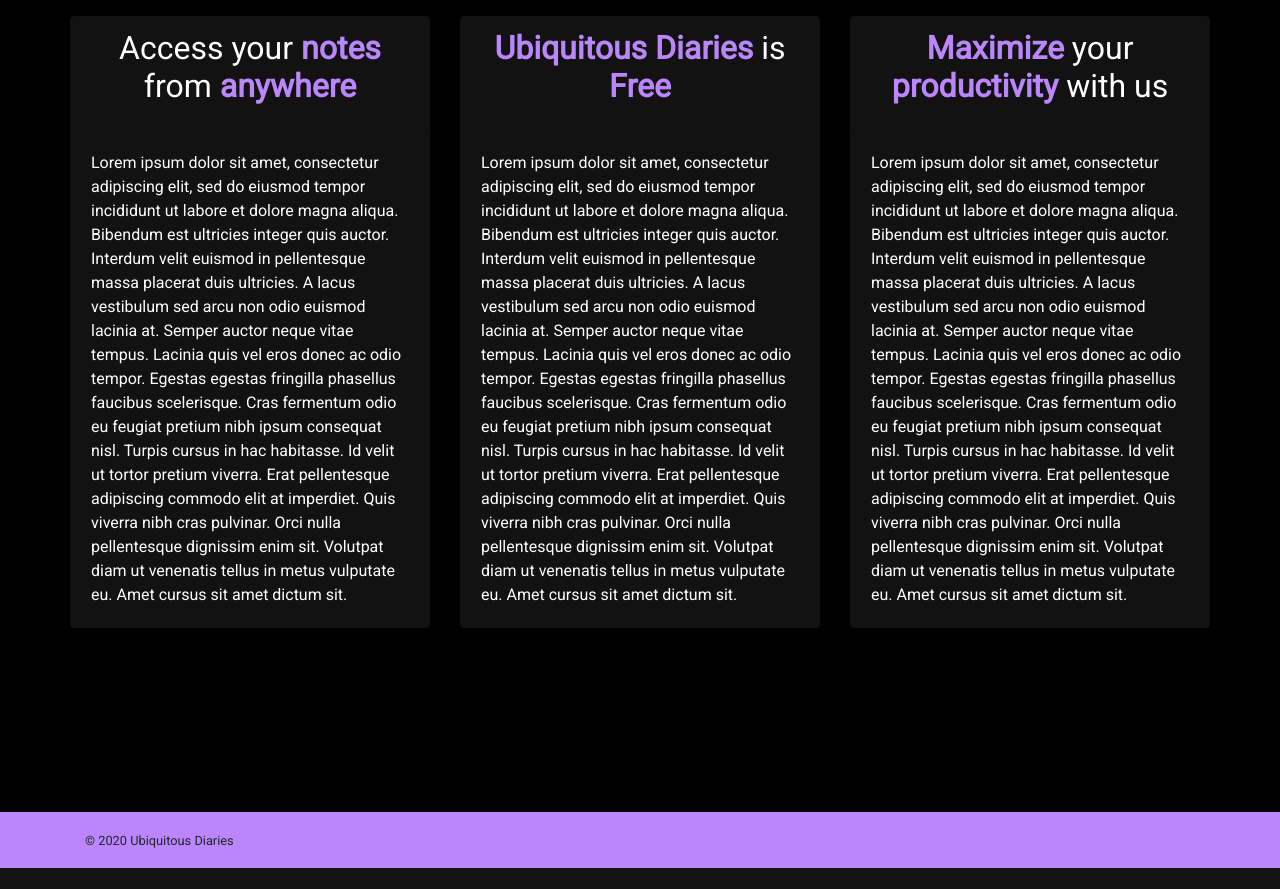
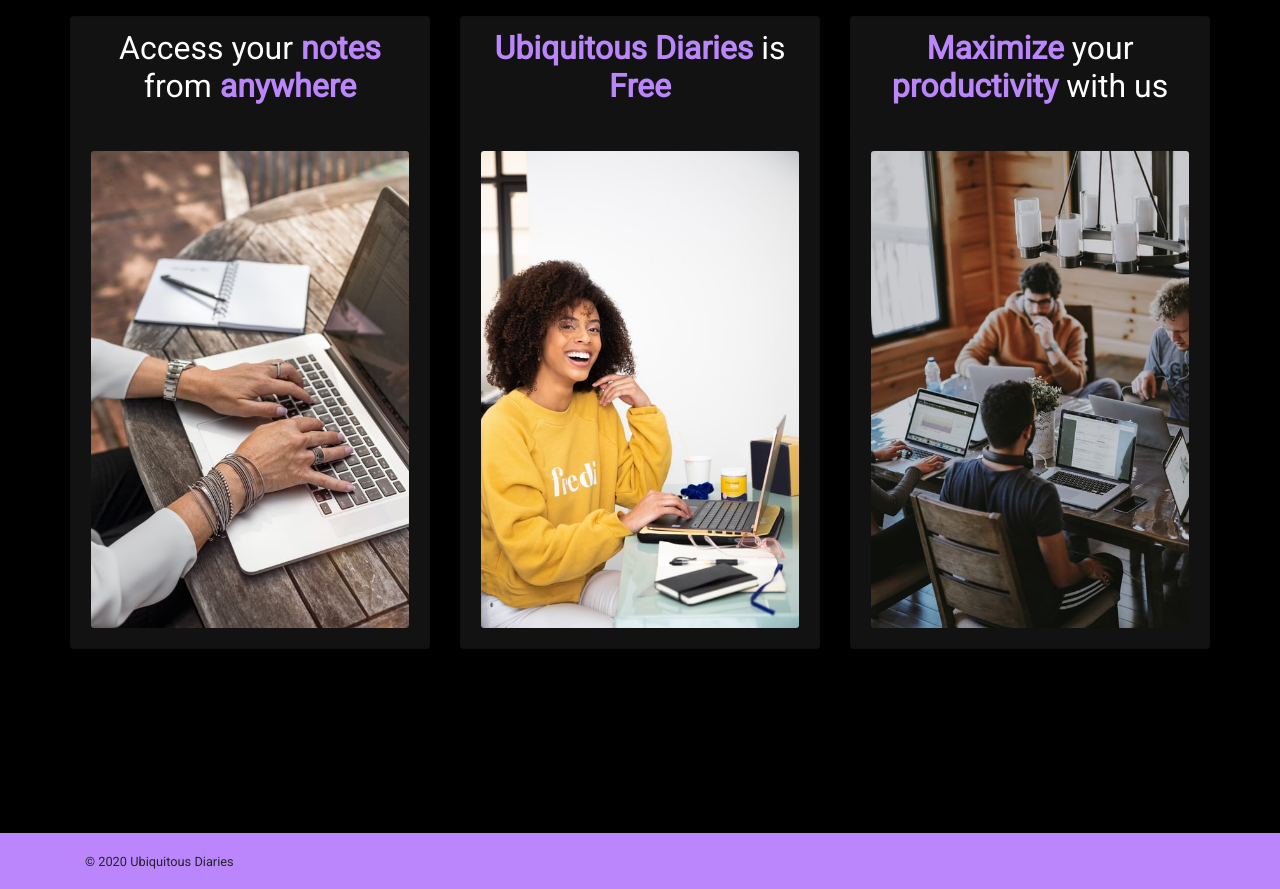
Before and after one commit to TheRevenant04/UbiquitousDiaries, a Django app: page / in a window 1280 px wide. Shown: the part 76-965 px from the top of the page. Before the commit the page ends 944 px from the top, so only its background shows below. Run offline with Django 3.2, Linux system fonts and the light colour scheme.

Commit message:
Added images to home page

```diff
--- a/Notes/templates/Notes/index.html
+++ b/Notes/templates/Notes/index.html
@@ -1,4 +1,5 @@
 {% extends 'base.html' %}
+{% load static %}
 
 {% block content %}
     <div class="container">
@@ -9,13 +10,7 @@
                       <h2 class="card-title text-center">Access your <strong class="text-purple">notes</strong> from <strong class="text-purple">anywhere</strong></h2>
                     </div>
                     <div class="card-body text-white">
-                        <p class="card-text">
-                            Lorem ipsum dolor sit amet, consectetur adipiscing elit, sed do eiusmod tempor incididunt ut labore et dolore magna aliqua. Bibendum est ultricies integer quis auctor. Interdum velit euismod in pellentesque massa placerat duis ultricies.
-                            A lacus vestibulum sed arcu non odio euismod lacinia at. Semper auctor neque vitae tempus. Lacinia quis vel eros donec ac odio tempor.
-                            Egestas egestas fringilla phasellus faucibus scelerisque. Cras fermentum odio eu feugiat pretium nibh ipsum consequat nisl. Turpis cursus in hac habitasse.
-                            Id velit ut tortor pretium viverra. Erat pellentesque adipiscing commodo elit at imperdiet.
-                            Quis viverra nibh cras pulvinar. Orci nulla pellentesque dignissim enim sit. Volutpat diam ut venenatis tellus in metus vulputate eu. Amet cursus sit amet dictum sit.
-                        </p>
+                        <img class="card-img" src="{% static 'images/access_anywhere.jpg' %}" alt="Card image cap">
                     </div>
                 </div>
                 <div class="card form-background-color">
@@ -23,13 +18,7 @@
                         <h2 class="card-title text-center"><strong class="text-purple">Ubiquitous Diaries</strong> is <strong class="text-purple">Free</strong></h2>
                     </div>
                     <div class="card-body text-white">
-                        <p class="card-text">
-                            Lorem ipsum dolor sit amet, consectetur adipiscing elit, sed do eiusmod tempor incididunt ut labore et dolore magna aliqua. Bibendum est ultricies integer quis auctor. Interdum velit euismod in pellentesque massa placerat duis ultricies.
-                            A lacus vestibulum sed arcu non odio euismod lacinia at. Semper auctor neque vitae tempus. Lacinia quis vel eros donec ac odio tempor.
-                            Egestas egestas fringilla phasellus faucibus scelerisque. Cras fermentum odio eu feugiat pretium nibh ipsum consequat nisl. Turpis cursus in hac habitasse.
-                            Id velit ut tortor pretium viverra. Erat pellentesque adipiscing commodo elit at imperdiet.
-                            Quis viverra nibh cras pulvinar. Orci nulla pellentesque dignissim enim sit. Volutpat diam ut venenatis tellus in metus vulputate eu. Amet cursus sit amet dictum sit.
-                        </p>
+                      <img class="card-img" src="{% static 'images/happy_person.png' %}" alt="Card image cap">
                     </div>
                 </div>
                 <div class="card form-background-color">
@@ -37,14 +26,7 @@
                         <h2 class="card-title text-center"><strong class="text-purple">Maximize</strong> your <strong class="text-purple">productivity</strong> with us</h2>
                     </div>
                     <div class="card-body text-white">
-                        <p class="card-text">
-                              Lorem ipsum dolor sit amet, consectetur adipiscing elit, sed do eiusmod tempor incididunt ut labore et dolore magna aliqua. Bibendum est ultricies integer quis auctor. Interdum velit euismod in pellentesque massa placerat duis ultricies.
-                            A lacus vestibulum sed arcu non odio euismod lacinia at. Semper auctor neque vitae tempus. Lacinia quis vel eros donec ac odio tempor.
-                            Egestas egestas fringilla phasellus faucibus scelerisque. Cras fermentum odio eu feugiat pretium nibh ipsum consequat nisl. Turpis cursus in hac habitasse.
-                            Id velit ut tortor pretium viverra. Erat pellentesque adipiscing commodo elit at imperdiet.
-                            Quis viverra nibh cras pulvinar. Orci nulla pellentesque dignissim enim sit. Volutpat diam ut venenatis tellus in metus vulputate eu. Amet cursus sit amet dictum sit.
-
-                        </p>
+                      <img class="card-img" src="{% static 'images/productivity.jpg' %}" alt="Card image cap">
                     </div>
                 </div>
             </div>
```
Also changed, not shown: static/images/access_anywhere.jpg (added), static/images/happy_person.png (added), static/images/productivity.jpg (added), 1 other file.
